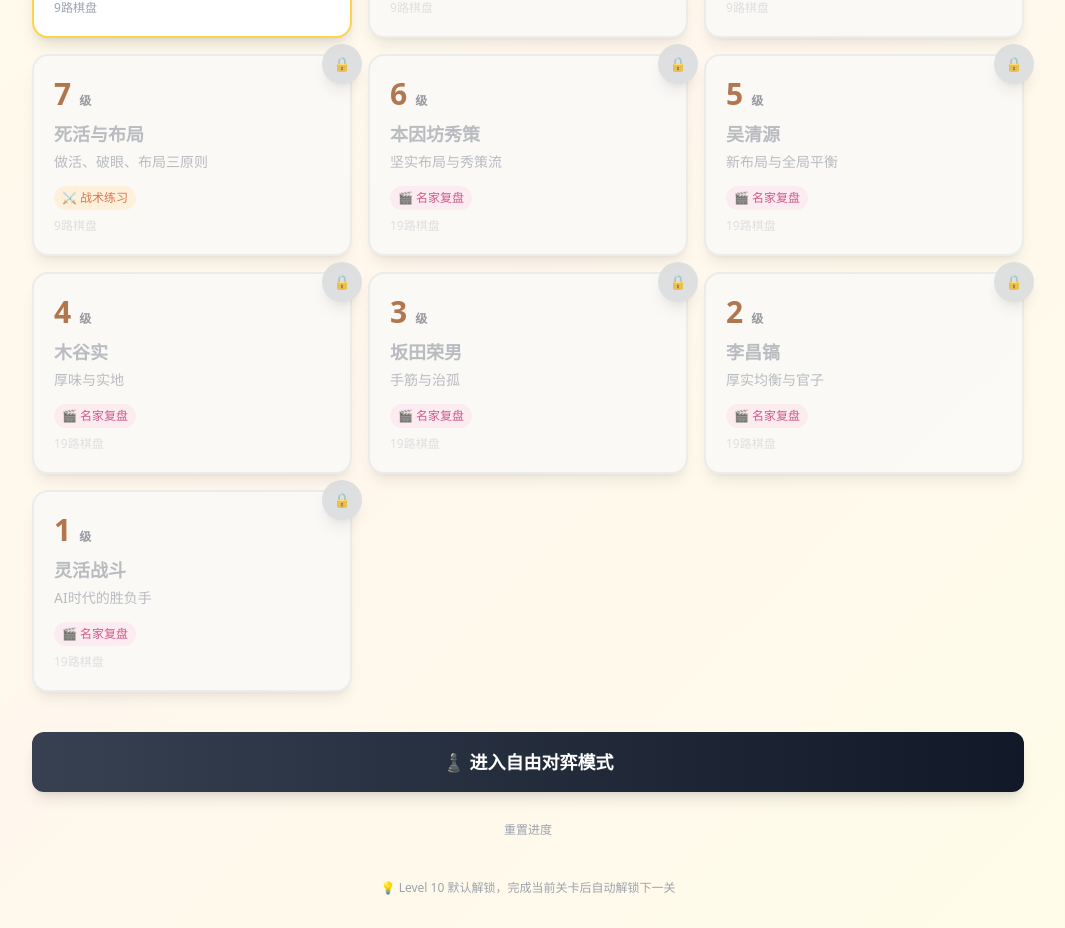
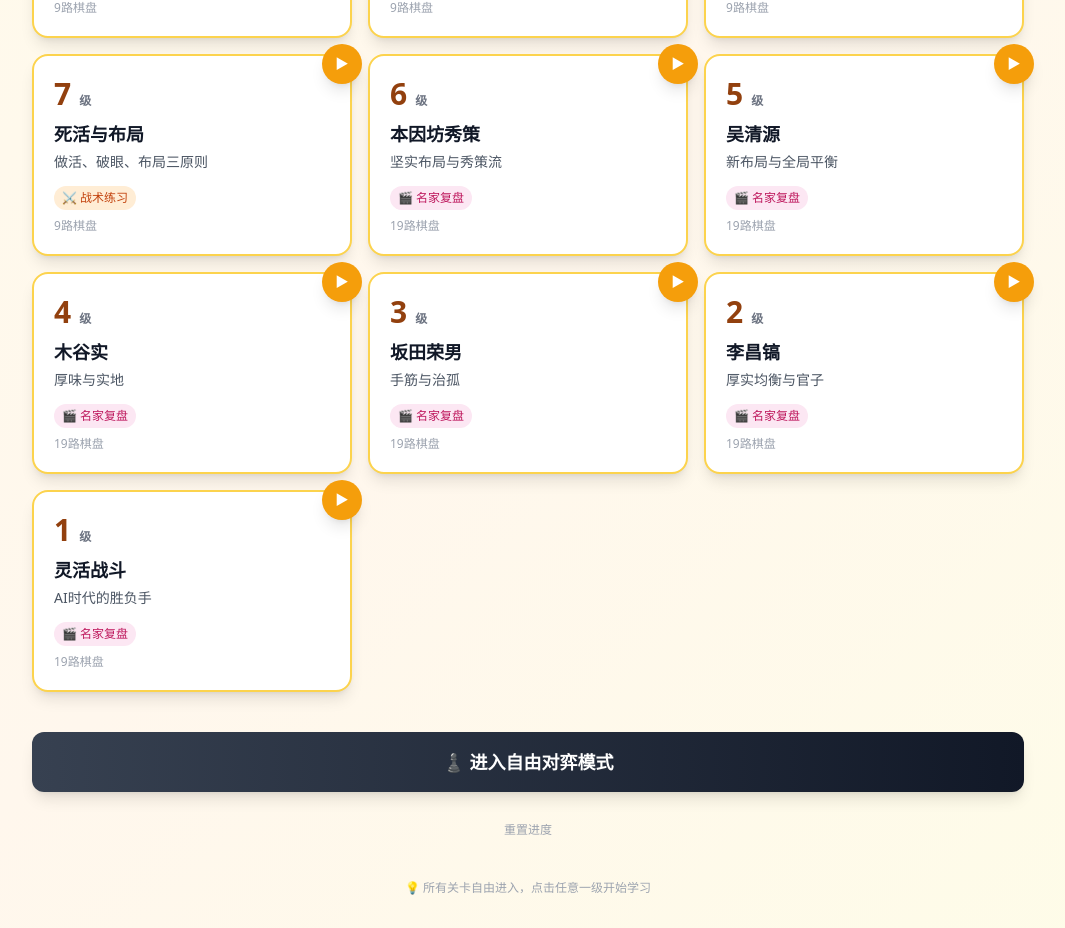
Before and after one commit to Joseph-pai/gopath, a React (Vite) app: page / in a window 1280 px wide. Shown: the part 380-1308 px from the top of the page, without its empty margins (112-1177 px from the left). Built offline with nearby package versions, Linux system fonts and the light colour scheme.

Commit message:
feat: 取消所有关卡锁，自由进入任意一级

```diff
--- a/src/components/LevelMap.tsx
+++ b/src/components/LevelMap.tsx
@@ -10,8 +10,7 @@ export default function LevelMap({ onSelectLevel }: LevelMapProps) {
 
   const getLevelStatus = (levelId: number): 'completed' | 'unlocked' | 'locked' => {
     if (progress.completedLevels.includes(levelId)) return 'completed';
-    if (levelId >= progress.currentLevel) return 'unlocked';
-    return 'locked';
+    return 'unlocked';
   };
 
   const getStatusIcon = (status: string) => {
@@ -53,7 +52,14 @@ export default function LevelMap({ onSelectLevel }: LevelMapProps) {
             return (
               <div
                 key={level.id}
-                onClick={() => clickable && onSelectLevel(level.id)}
+                onClick={() => {
+                  if (!clickable) return;
+                  if (level.steps.length === 0) {
+                    alert(`「${level.title}」内容即将推出，敬请期待！`);
+                    return;
+                  }
+                  onSelectLevel(level.id);
+                }}
                 className={`
                   relative rounded-2xl p-5 shadow-lg transition-all duration-300
                   border-2 ${status === 'completed' ? 'border-green-300 bg-green-50' :
@@ -134,7 +140,7 @@ export default function LevelMap({ onSelectLevel }: LevelMapProps) {
 
       {/* 底部说明 */}
       <footer className="text-center text-gray-400 text-xs pb-8">
-        💡 Level 10 默认解锁，完成当前关卡后自动解锁下一关
+        💡 所有关卡自由进入，点击任意一级开始学习
       </footer>
     </div>
   );
```
